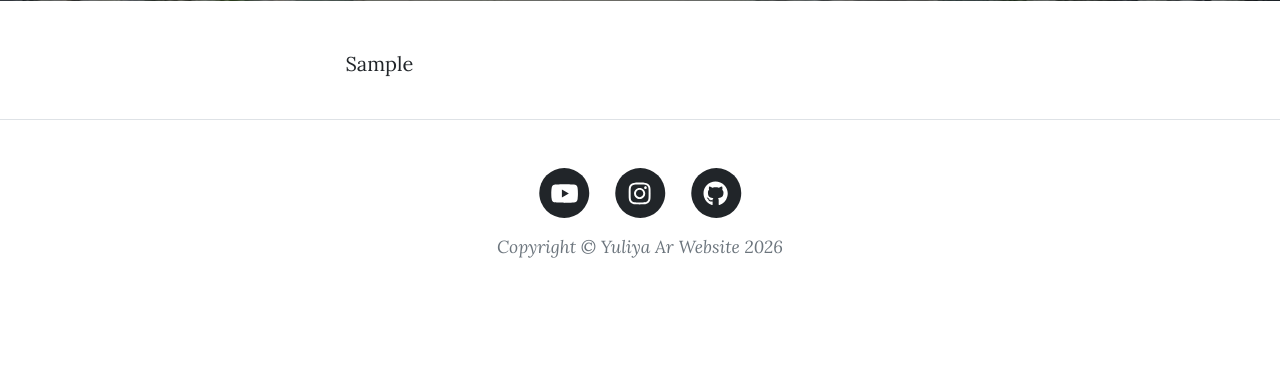
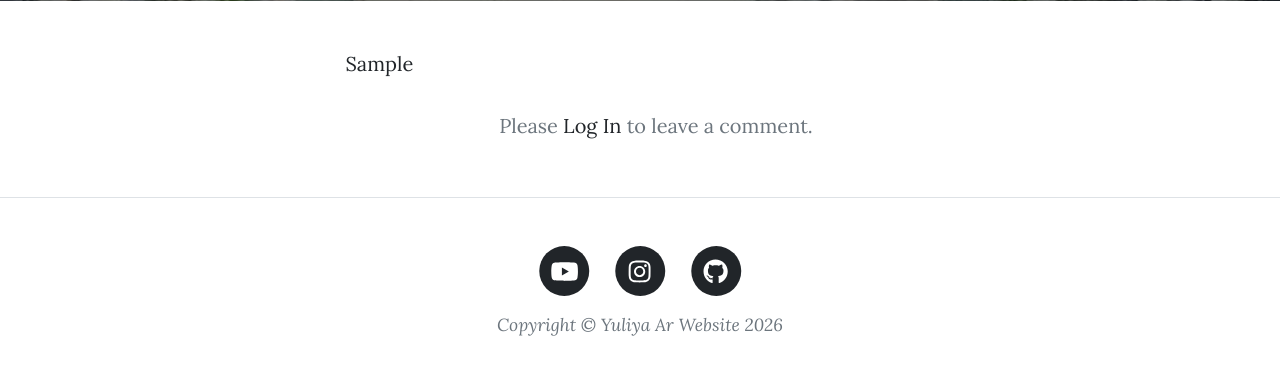
Before and after one commit to yuliyatestlab/travel-stories-platform, a Flask app: page /story/1 in a window 1280 px wide. Shown: the part 565-951 px from the top of the page. Before the commit the page ends 823 px from the top, so only its background shows below. Run offline with Flask 3, Linux system fonts and the light colour scheme; tables that the repository leaves empty hold one stand-in row (values such as "Sample post"); some libraries are stand-ins or nearby versions.

Commit message:
Add form for add comment in story page.

```diff
--- a/templates/story.html
+++ b/templates/story.html
@@ -48,6 +48,32 @@
                                     </div>
                                 </li>
                                 {% endfor %}
+
+                                {% if current_user.is_authenticated %}
+                                <div class="col-lg-8 col-md-10 mx-auto mt-5">
+                                    <div class="card shadow-sm border-0">
+                                        <div class="card-body">
+                                            <h5 class="card-title mb-3">Leave a comment</h5>
+                                            <form method="POST">
+                                                {{ form.hidden_tag() }}
+                                                <div class="form-group">
+                                                    {{ form.comment_text.label(class="form-label fw-semibold") }}
+                                                    {{ form.comment_text(class="form-control", rows="3", placeholder="Write your comment:  ") }}
+                                                </div>
+                                                <div class="text-end">
+                                                    {{ form.submit(class="btn btn-primary px-4") }}
+                                                </div>
+                                            </form>
+                                        </div>
+                                    </div>
+                                </div>
+                                {% else %}
+                                <div class="text-center mt-4">
+                                    <p class="text-muted">
+                                        Please <a href="{{ url_for('llogin') }}" class="text-decoration-none">Log In</a> to leave a comment.
+                                    </p>
+                                </div>
+                                {% endif %}
                             </ul>
                         </div>
                     </div>
```
